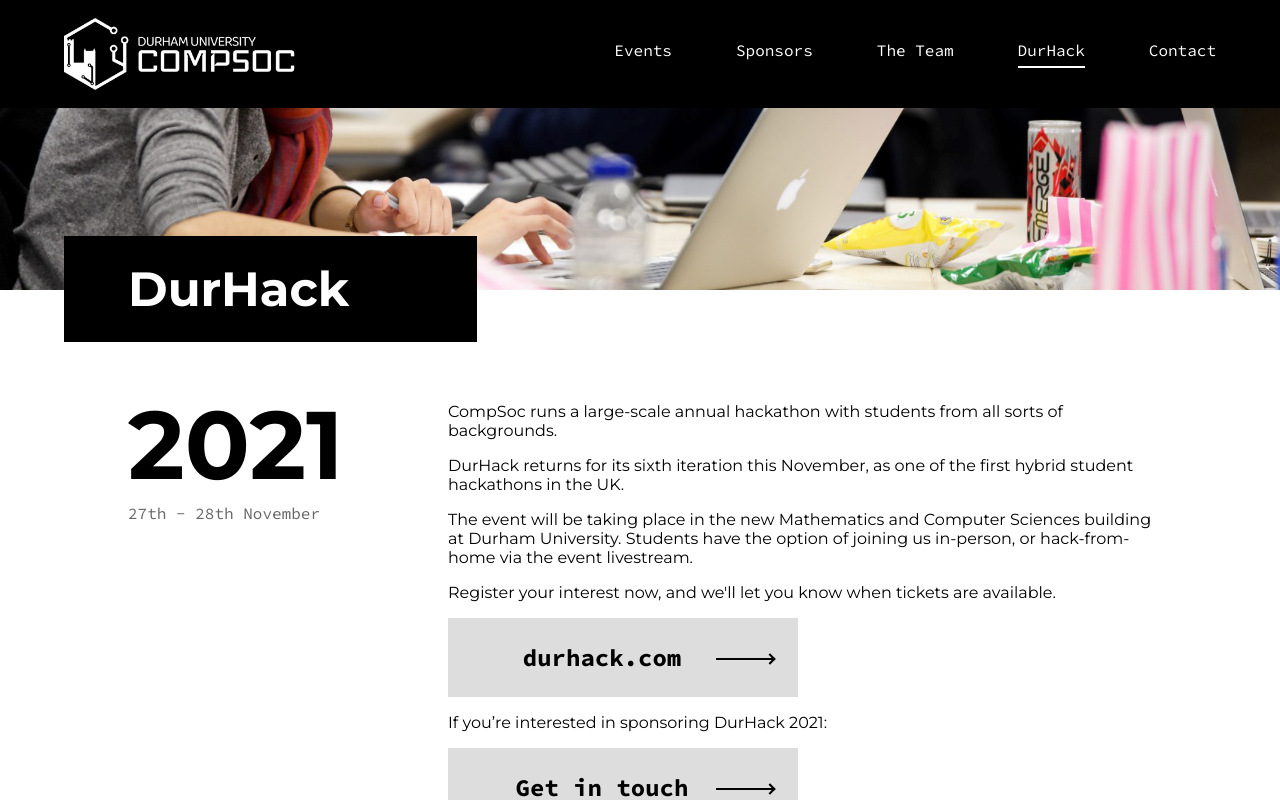
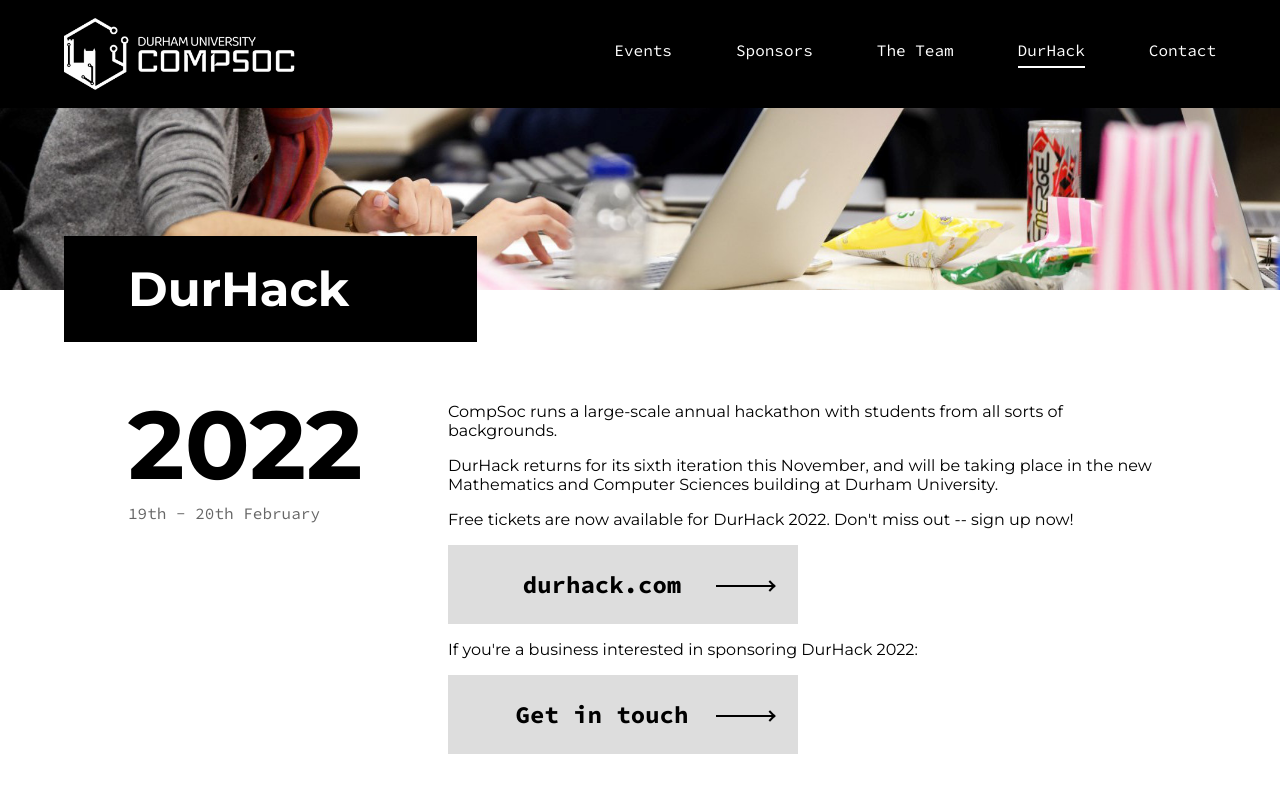
Before and after one commit to ducompsoc/website, a React (Create React App) app: page /durhack in a window 1280 px wide. Shown: the top 800 px of the page. Built offline with nearby package versions, Linux system fonts and the light colour scheme; what @typeform/embed would draw is missing.

Commit message:
feat: please come to durhack

```diff
--- a/src/components/durhack/durhack.tsx
+++ b/src/components/durhack/durhack.tsx
@@ -19,8 +19,8 @@
 				<div className="container">
 					<div className="row">
 						<div className="time">
-							<h3>2021</h3>
-							<div className="date">27th - 28th November</div>
+							<h3>2022</h3>
+							<div className="date">19th - 20th February</div>
 						</div>
 
 						<div className="description" style={{ width: '100%' }}>
@@ -29,15 +29,11 @@
 							</p>
 
 							<p>
-								DurHack returns for its sixth iteration this November, as one of the first hybrid student hackathons in the UK.
+								DurHack returns for its sixth iteration this November, and will be taking place in the new Mathematics and Computer Sciences building at Durham University.
 							</p>
 
 							<p>
-								The event will be taking place in the new Mathematics and Computer Sciences building at Durham University. Students have the option of joining us in-person, or hack-from-home via the event livestream.
-							</p>
-
-							<p>
-								Register your interest now, and we'll let you know when tickets are available.
+								Free tickets are now available for DurHack 2022. Don't miss out -- sign up now!
 							</p>
 
 							<div>
@@ -45,7 +41,7 @@
 							</div>
 
 							<p>
-								If you’re interested in sponsoring DurHack 2021:
+								If you're a business interested in sponsoring DurHack 2022:
 							</p>
 
 							<div>
--- a/src/components/footer/footer.tsx
+++ b/src/components/footer/footer.tsx
@@ -52,7 +52,7 @@
 			<div className="container row">
 				<div className="info">
 					<p>
-						&copy; 2016-2021 <a href="/">Durham University Computing Society</a>.
+						&copy; 2016-2022 <a href="/">Durham University Computing Society</a>.
 					</p>
 
 					<p>
--- a/src/config.tsx
+++ b/src/config.tsx
@@ -77,17 +77,30 @@
 
 		// New events.
 		{
-			name: 'DurHack 2021',
+			name: 'DurHack 2022',
 			description: [
-				'DurHack is CompSoc\'s flagship annual hackathon, where students come together to push technology to new limits in a digital invention marathon. Register your interest at durhack.com.',
+				'DurHack is CompSoc\'s flagship annual hackathon, where students come together to push technology to new limits in a 24-hour invention marathon. Get your free ticket now at durhack.com.',
 			],
 			link: 'https://durhack.com/',
 			thumbnail: 'stock/u.jpg',
 			when: {
-				dates: [new Date('2021-11-28T12:00:00Z')],
-				text: '27th-28th November',
+				dates: [new Date('2022-02-20T12:00:00Z')],
+				text: '19th-20th February',
 			},
-			location: 'In-person and online',
+			feature: {
+				title: 'Registration now open for DurHack!',
+				tagline: [
+					'Secure your place at CompSoc\'s annual hackathon in February 2022. Students of all experience levels will come together in teams of up to five, helping and learning from each other in order to create their own project.',
+				],
+				button: {
+					text: 'Get your free tickets',
+					destination: 'https://durhack.com/',
+				},
+				image: 'stock/e.jpg',
+				priority: 1,
+				daysBefore: 50,
+			},
+			location: 'MCS building',
 		},
 		{
 			name: 'CompSoc at Freshers\' Fair 2021',
```
